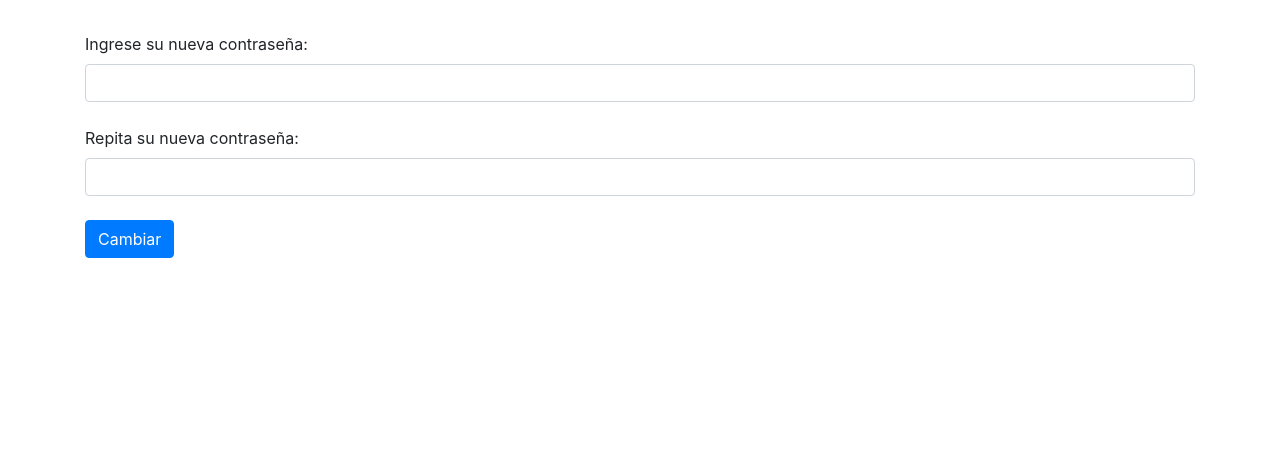
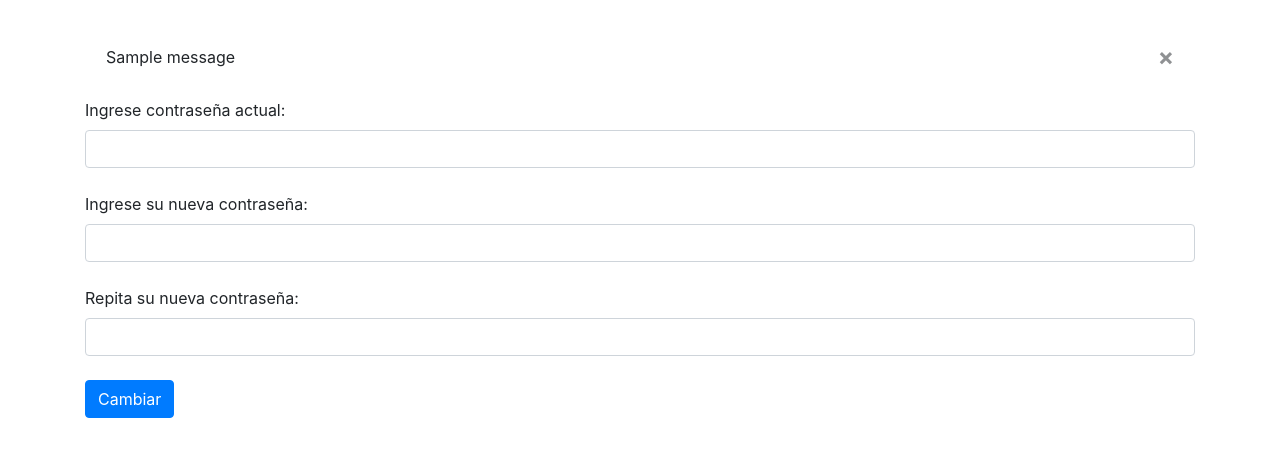
Before and after one commit to learsixela/dojoread, a Django app: template login/templates/recuperar.html in a window 1280 px wide. Shown: the part 80-537 px from the top of the page. Run offline with Django 3.2, Linux system fonts and the light colour scheme; the template is opened without the code that fills it: values that come from a table or form of the project are taken from there, others are empty; data comes from the database, SQL or seed files in the repository; both versions use the stored data as it was after the commit; tables that the repository leaves empty hold one stand-in row (values such as "Sample post"); one stand-in notice (Sample message) is shown; some libraries are stand-ins or nearby versions.

Commit message:
Se realiza lÃa modificacion de password a nivel de ront

```diff
--- a/home/urls.py
+++ b/home/urls.py
@@ -6,4 +6,6 @@ urlpatterns = [
     path('agregar/', views.agregar, name='agregar'),
     path('insertar/',views.insertar, name='insertar'),
     path('recuperar/', views.recuperar, name='recuperar'),
+    path('cambiar_password/', views.cambiar_pass, name='cambiar_password'),
+
 ]
--- a/login/models.py
+++ b/login/models.py
@@ -27,17 +27,18 @@ class UserManager(models.Manager):
         password = bcrypt.hashpw(password.encode(), bcrypt.gensalt())
         return password
 
-    def validar_login(self, postData, usuario ):
+    def validar_login(self, password, usuario ):
+        print("***************** ",usuario[0].id, "****************")
         errores = {}
         if len(usuario) > 0:
-            pw_given = postData['password']
             pw_hash = usuario[0].password
 
-            if bcrypt.checkpw(pw_given.encode(), pw_hash.encode()) is False:
-                errores['pass_incorrecto'] = "password es incorrecto"
+            if bcrypt.checkpw(password.encode(), pw_hash.encode()) is False:
+                errores['pass_incorrecto'] = "Password es incorrecto"
         else:
             errores['usuario_invalido'] = "Usuario no existe"
         return errores
+
     def recuperar_password(self, postData):
         errores = {}
         if len(User.objects.filter(email=postData['email'])) > 0:
--- a/login/templates/recuperar.html
+++ b/login/templates/recuperar.html
@@ -17,12 +17,26 @@
         </div>
         <br>
         <div class="container">
-            <form method="post" action="">
+            {% if messages %} {% for message in messages %}
+            <div class="container-fluid p-0">
+                <div class="alert {{ message.tags }} alert-dismissible" role="alert">
+                    {{message}}
+                    <button type="button" class="close" data-dismiss="alert" aria-label="Close">
+                                    <span aria-hidden="true">&times;</span>
+                                </button>
+                </div>
+            </div>
+            {% endfor %} {% endif %}
+            <form method="post" action="{% url 'cambiar_password'%}">
+                {% csrf_token %}
+                <label for="pass_actual">Ingrese contraseña actual:</label>
+                <input type="password" class="form-control" name="pass_actual">
+                <br>
                 <label for="">Ingrese su nueva contraseña:</label>
-                <input type="password" class="form-control">
+                <input type="password" class="form-control" name="pass_nueva">
                 <br>
                 <label for="">Repita su nueva contraseña:</label>
-                <input type="password" class="form-control">
+                <input type="password" class="form-control" name="pass_confirmacion">
                 <br>
                 <button type="submit" class="btn btn-primary">Cambiar</button>
             </form>
--- a/login/views.py
+++ b/login/views.py
@@ -16,7 +16,7 @@ def registrar(request):
 
 def inicio(request):
     usuario = User.objects.filter(email=request.POST['email2'])
-    errores = User.objects.validar_login(request.POST, usuario)
+    errores = User.objects.validar_login(request.POST['password'], usuario)
 
     if len(errores) > 0:
         for key, msg in errores.items():
```
Also changed, not shown: home/views.py (+35 -0 lines), db.sqlite3, login/migrations/0001_initial.py.
